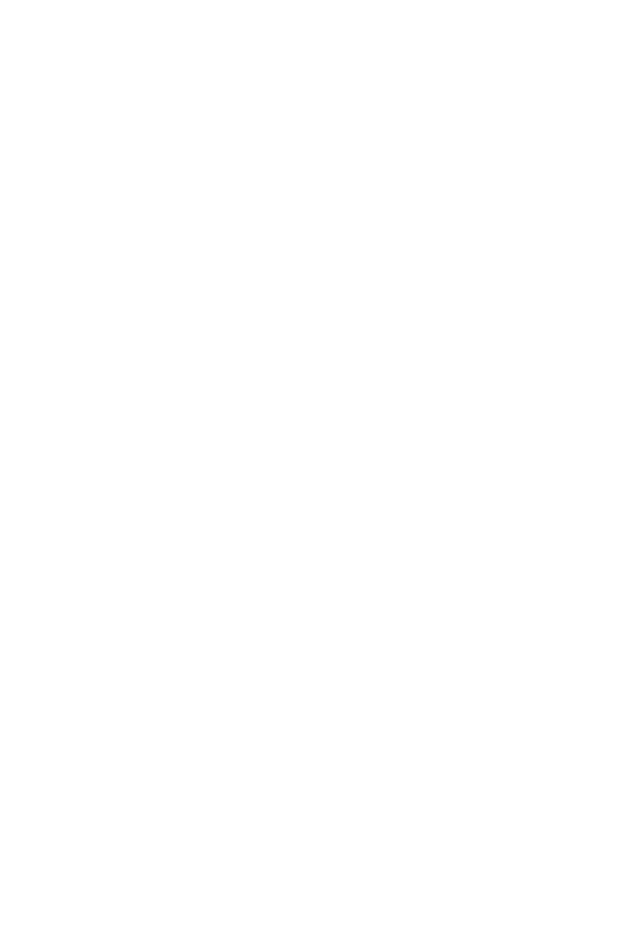
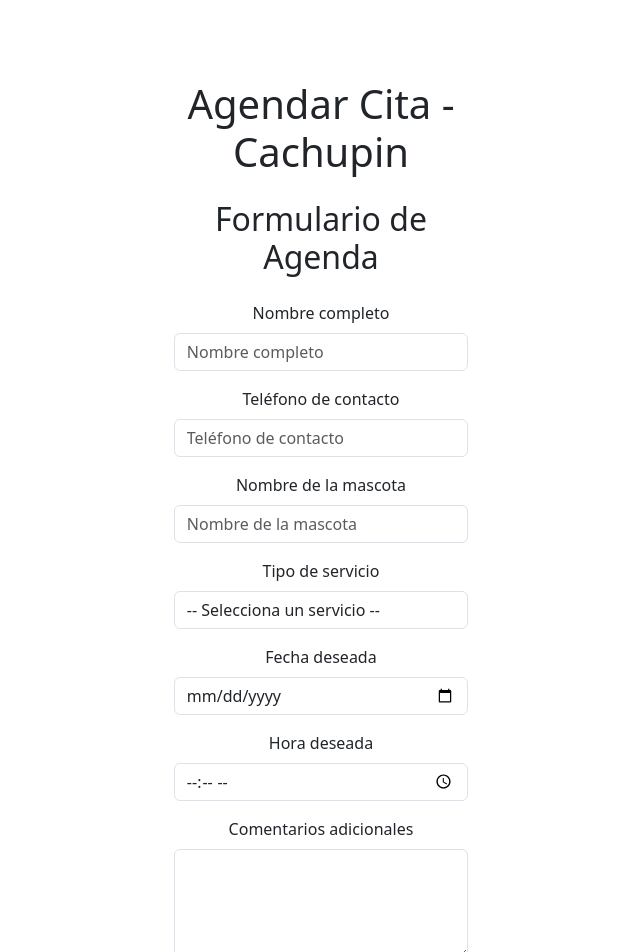
Before and after one commit to MatiasNeira1/Veterinaria-retail, a React (Vite) app in the folder client/: page /agendar in a window 1280 px wide. Before the commit this address had no page. Shown: the top 952 px of the page, without its empty margins (319-959 px from the left). Before the commit the page ends 800 px from the top, so only its background shows below. Built offline with nearby package versions, Linux system fonts and the light colour scheme.

Commit message:
Finalizar compra, agendar

```diff
--- a/client/src/App.jsx
+++ b/client/src/App.jsx
@@ -5,33 +5,30 @@ import Showplans from './pages/Plan';
 import Menu from './pages/Menu';
 import VerCarrito from './pages/VerCarrito';
 import Productos from './pages/Productos';
+import FinalizarCompra from './pages/FinalizarCompra';
+import AgendarCita from './pages/Agendar';
 
 import { BrowserRouter as Router, Route, Routes, Link } from "react-router-dom";
 
 function App() {
 
-
   return (
     <Router>
       <div>
-
         <Routes>
+            <Route path="/" element={<Login />} />
             <Route path="/register" element={<Register />} />
             <Route path="/login" element={<Login />} />
             <Route path="/Plan" element={<Showplans />} />
             <Route path="/Menu" element={<Menu />} />
             <Route path="/VerCarrito" element={<VerCarrito />} />
             <Route path="/productos" element={<Productos />} />
+            <Route path="/FinalizarCompra" element={<FinalizarCompra />} />
+            <Route path="/agendar" element={<AgendarCita />} />
         </Routes>
       </div>
-
     </Router>
-
-
-
-
-
   )
 }
 
-export default App
+export default App;
--- a/client/src/components/Navbar.jsx
+++ b/client/src/components/Navbar.jsx
@@ -39,7 +39,7 @@ const CustomNavbar = () => {
 
         <Button
           as={Link}
-          to="/agendar"
+          to="/Agendar"
           variant="success"
           className="ms-auto"
           style={{ whiteSpace: 'nowrap' }}
--- a/client/src/pages/Agendar.jsx
+++ b/client/src/pages/Agendar.jsx
@@ -0,0 +1,128 @@
+import React, { useState } from 'react';
+import { Form, Button, Container, Row, Col } from 'react-bootstrap';
+
+export default function AgendarCita() {
+  const [nombre, setNombre] = useState('');
+  const [telefono, setTelefono] = useState('');
+  const [mascota, setMascota] = useState('');
+  const [servicio, setServicio] = useState('');
+  const [fecha, setFecha] = useState('');
+  const [hora, setHora] = useState('');
+  const [comentarios, setComentarios] = useState('');
+
+  const handleSubmit = (e) => {
+    e.preventDefault();
+    console.log('Cita confirmada:', { nombre, telefono, mascota, servicio, fecha, hora, comentarios });
+  };
+
+  return (
+    <Container className="mt-5">
+      <Row>
+        <Col xs={12} md={8} className="mx-auto">
+          <h1 className="text-center mb-4">Agendar Cita - Cachupin</h1>
+          <h2 className="text-center mb-4">Formulario de Agenda</h2>
+
+          <Form onSubmit={handleSubmit}>
+            {/* Nombre completo */}
+            <Form.Group className="mb-3" controlId="formNombre">
+              <Form.Label>Nombre completo</Form.Label>
+              <Form.Control
+                type="text"
+                placeholder="Nombre completo"
+                value={nombre}
+                onChange={(e) => setNombre(e.target.value)}
+                required
+              />
+            </Form.Group>
+
+            {/* Teléfono de contacto */}
+            <Form.Group className="mb-3" controlId="formTelefono">
+              <Form.Label>Teléfono de contacto</Form.Label>
+              <Form.Control
+                type="tel"
+                placeholder="Teléfono de contacto"
+                value={telefono}
+                onChange={(e) => setTelefono(e.target.value)}
+                required
+              />
+            </Form.Group>
+
+            {/* Nombre de la mascota */}
+            <Form.Group className="mb-3" controlId="formMascota">
+              <Form.Label>Nombre de la mascota</Form.Label>
+              <Form.Control
+                type="text"
+                placeholder="Nombre de la mascota"
+                value={mascota}
+                onChange={(e) => setMascota(e.target.value)}
+                required
+              />
+            </Form.Group>
+
+            {/* Tipo de servicio */}
+            <Form.Group className="mb-3" controlId="formServicio">
+              <Form.Label>Tipo de servicio</Form.Label>
+              <Form.Control
+                as="select"
+                value={servicio}
+                onChange={(e) => setServicio(e.target.value)}
+                required
+              >
+                <option value="">-- Selecciona un servicio --</option>
+                <option value="veterinaria">Consulta Veterinaria</option>
+                <option value="peluqueria">Peluquería</option>
+                <option value="vacunacion">Vacunación</option>
+                <option value="bano">Baño y Limpieza</option>
+              </Form.Control>
+            </Form.Group>
+
+            {/* Fecha deseada */}
+            <Form.Group className="mb-3" controlId="formFecha">
+              <Form.Label>Fecha deseada</Form.Label>
+              <Form.Control
+                type="date"
+                value={fecha}
+                onChange={(e) => setFecha(e.target.value)}
+                required
+              />
+            </Form.Group>
+
+            {/* Hora deseada */}
+            <Form.Group className="mb-3" controlId="formHora">
+              <Form.Label>Hora deseada</Form.Label>
+              <Form.Control
+                type="time"
+                value={hora}
+                onChange={(e) => setHora(e.target.value)}
+                required
+              />
+            </Form.Group>
+
+            {/* Comentarios adicionales */}
+            <Form.Group className="mb-3" controlId="formComentarios">
+              <Form.Label>Comentarios adicionales</Form.Label>
+              <Form.Control
+                as="textarea"
+                rows={4}
+                value={comentarios}
+                onChange={(e) => setComentarios(e.target.value)}
+              />
+            </Form.Group>
+
+            {/* Botón para confirmar cita */}
+            <Button variant="success" type="submit" className="w-100">
+              Confirmar cita
+            </Button>
+          </Form>
+
+          {/* Volver */}
+          <div className="text-center mt-3">
+            <Button variant="link" onClick={() => window.history.back()}>
+              ← Volver
+            </Button>
+          </div>
+        </Col>
+      </Row>
+    </Container>
+  );
+}
--- a/client/src/pages/FinalizarCompra.jsx
+++ b/client/src/pages/FinalizarCompra.jsx
@@ -0,0 +1,83 @@
+import React, { useState, useEffect } from 'react';
+import { Container, Row, Col, Form, Button, ListGroup } from 'react-bootstrap';
+import { Link } from 'react-router-dom';
+
+const FinalizarCompra = () => {
+  const [productos, setProductos] = useState([]);
+  const [total, setTotal] = useState(0);
+
+  // Cargar el carrito desde localStorage y calcular el total
+  useEffect(() => {
+    const carritoGuardado = JSON.parse(localStorage.getItem('carrito')) || [];
+    setProductos(carritoGuardado);
+
+    const totalCarrito = carritoGuardado.reduce((acc, producto) => acc + producto.precio, 0);
+    setTotal(totalCarrito);
+  }, []);
+
+  // Si no hay productos en el carrito, mostramos un mensaje
+  if (productos.length === 0) {
+    return <p>No hay productos en el carrito</p>;
+  }
+
+  return (
+    <Container className="my-5">
+      <Row>
+        <Col xs={12} md={6} className="mx-auto">
+          <h1 className="text-center mb-4">Finalizar Compra</h1>
+
+          {/* Resumen del pedido */}
+          <div className="resumen mb-4">
+            <p><strong>Resumen del pedido:</strong></p>
+            <ListGroup>
+              {productos.map((producto, index) => (
+                <ListGroup.Item key={index}>
+                  {producto.nombre} - ${producto.precio}
+                </ListGroup.Item>
+              ))}
+            </ListGroup>
+            <p id="total-pago" className="mt-3">Total a pagar: <strong>${total}</strong></p>
+          </div>
+
+          {/* Formulario de método de pago */}
+          <Form action="confirmacion.html" method="POST">
+            <div className="metodo-pago mb-4">
+              <Form.Label><strong>Método de pago:</strong></Form.Label>
+              <Form.Check
+                type="radio"
+                label="Tarjeta de crédito/débito"
+                name="pago"
+                value="tarjeta"
+                required
+              />
+              <Form.Check
+                type="radio"
+                label="Transferencia bancaria"
+                name="pago"
+                value="transferencia"
+              />
+              <Form.Check
+                type="radio"
+                label="Efectivo al recibir"
+                name="pago"
+                value="efectivo"
+              />
+            </div>
+
+            {/* Botón de confirmar compra */}
+            <Button variant="success" type="submit" className="w-100">
+              Confirmar compra
+            </Button>
+          </Form>
+
+          {/* Volver al carrito */}
+          <div className="mt-3 text-center">
+            <Link to="/vercarrito">← Volver al carrito</Link>
+          </div>
+        </Col>
+      </Row>
+    </Container>
+  );
+};
+
+export default FinalizarCompra;
--- a/client/src/pages/Login.jsx
+++ b/client/src/pages/Login.jsx
@@ -1,61 +1,85 @@
-import { useState } from "react";
-import { Form, Button, Card, Container, Row, Col } from "react-bootstrap";
-import users from "./Register";
+import React, { useState } from "react";
+import { Form, Button, Container, Row, Col } from "react-bootstrap";
+import { useNavigate } from "react-router-dom";
 
-export default function Login(){
+const Login = () => {
+  const navigate = useNavigate();
   const [email, setEmail] = useState("");
   const [password, setPassword] = useState("");
   const [error, setError] = useState("");
 
   const handleLogin = (e) => {
     e.preventDefault();
-    console.log("Iniciando...")
-    console.log("Sesiona iniciada con email " + email)
 
-
-    const user=users.find((user)=>user.email===email)
-
-    if(user){
-        if(user.password===password){
-          console.log("Sesion iniciada con el email " +email)
-          setError("")
-        }else{
-            setError("Contraseña incorrecta")
-        }
-
-    }
+    if (!email || !password) {
+      setError("Por favor, ingresa el correo y la contraseña.");
+      return;
     }
 
 
+    const users = JSON.parse(localStorage.getItem("users")) || [];
+
+    const user = users.find((user) => user.email === email);
+
+    if (user) {
+      if (user.password === password) {
+        console.log("Sesión iniciada con el email " + email);
+        setError("");
+        navigate("/Menu");
+      } else {
+        setError("Contraseña incorrecta");
+      }
+    } else {
+      setError("Usuario no encontrado");
+    }
+  };
 
   return (
+    <Container className="mt-5">
+      <h1 className="text-center mb-4">Iniciar sesión</h1>
       <Form onSubmit={handleLogin}>
-      <Form.Group className="mb-3" controlId="formBasicEmail">
-        <Form.Label>
-        Email address
-         </Form.Label>
-        <Form.Control type="email" placeholder="Ingresar correo"
+        {/* Campo de email */}
+        <Form.Group as={Row} className="mb-3" controlId="formBasicEmail">
+          <Form.Label column sm="3">Correo electrónico</Form.Label>
+          <Col sm="9">
+            <Form.Control
+              type="email"
+              placeholder="Ingresar correo"
               value={email}
               onChange={(e) => setEmail(e.target.value)}
             />
-
+          </Col>
         </Form.Group>
 
-      <Form.Group className="mb-3" controlId="formBasicPassword">
-        <Form.Label>Password</Form.Label>
-        <Form.Control type="password" placeholder="Contraseña"
+        {/* Campo de contraseña */}
+        <Form.Group as={Row} className="mb-3" controlId="formBasicPassword">
+          <Form.Label column sm="3">Contraseña</Form.Label>
+          <Col sm="9">
+            <Form.Control
+              type="password"
+              placeholder="Contraseña"
               value={password}
-        onChange={(e) => setPassword(e.target.value)}/>
+              onChange={(e) => setPassword(e.target.value)}
+            />
+          </Col>
+        </Form.Group>
 
-      </Form.Group>
-      <Form.Group className="mb-3" controlId="formBasicCheckbox">
-        <Form.Check type="checkbox" label="Check me out" />
-      </Form.Group>
+        {/* Error de login */}
         {error && <p className="text-danger">{error}</p>}
-      <Button variant="primary" type="submit">
+
+        <Button variant="primary" type="submit" className="w-100">
           Ingresar
         </Button>
       </Form>
+
+      {/* Enlace para registrarse */}
+      <div className="text-center mt-3">
+        <Button variant="link" onClick={() => navigate("/register")}>
+          ¿No tienes cuenta? Regístrate aquí
+        </Button>
+      </div>
+    </Container>
   );
+};
 
-}
+export default Login;
--- a/client/src/pages/Register.jsx
+++ b/client/src/pages/Register.jsx
@@ -1,57 +1,78 @@
-import { useState } from "react";
-import { Form, Button, Card, Container, Row, Col } from "react-bootstrap";
+import React, { useState } from "react";
+import { Form, Button, Container, Row, Col } from "react-bootstrap";
+import { useNavigate } from "react-router-dom"; // Usamos useNavigate para redirigir al usuario
 
-import { useNavigate } from "react-router-dom";
-export default function Register(){
-  const navigate = useNavigate();
-    const[users, SetUsers]=useState([]);
-    const[name, setName] = useState("");
-    const[telefono,setTelefono]= useState("");
+const Register = () => {
+  const navigate = useNavigate(); // Hook para la navegación
+  const [name, setName] = useState("");
+  const [telefono, setTelefono] = useState("");
   const [email, setEmail] = useState("");
   const [password, setPassword] = useState("");
-
-    //const [mensaje, setMensaje] = useState("");
 
   const userRegister = (e) => {
     e.preventDefault();
 
-      const newUser= {name,telefono,email,password};
+    const newUser = { name, telefono, email, password };
 
-      SetUsers([users,newUser])
+    // Obtener los usuarios ya guardados en localStorage (si existen)
+    const storedUsers = JSON.parse(localStorage.getItem("users")) || [];
+
+    // Agregar el nuevo usuario
+    storedUsers.push(newUser);
+
+    // Guardar los usuarios actualizados en localStorage
+    localStorage.setItem("users", JSON.stringify(storedUsers));
+
     setName("");
     setTelefono("");
     setEmail("");
     setPassword("");
 
-      console.log("Email logueado:"+ email)
+    console.log("Usuario registrado: " + email);
+
+    // Notificación de navegador
+    if (Notification.permission === "granted") {
+      new Notification("Se ha creado el usuario");
+    } else if (Notification.permission !== "denied") {
+      Notification.requestPermission().then((permission) => {
+        if (permission === "granted") {
+          new Notification("Se ha creado el usuario");
         }
-    const redirectToLogin=()=>{
-      navigate('/Login')
+      });
     }
+
+    // Redirigir al login después de mostrar la notificación
+    setTimeout(() => {
+      navigate("/login"); // Redirige automáticamente al login
+    },0); // Espera 3 segundos antes de redirigir
+  };
 
   return (
     <Container className="mt-5">
       <form onSubmit={userRegister}>
-        {/*Campo de nombre*/}
+        {/* Campo de nombre */}
         <Form.Group as={Row} className="mb-3" controlId="formPlaintextName">
           <Form.Label column sm="3">
             Nombre
           </Form.Label>
           <Col sm="9">
-        <Form.Control type="text"
+            <Form.Control
+              type="text"
               placeholder="Nombre"
               value={name}
-        onChange={(e) => setName(e.target.value)}/>
-
+              onChange={(e) => setName(e.target.value)}
+            />
           </Col>
         </Form.Group>
 
+        {/* Campo de telefono */}
         <Form.Group as={Row} className="mb-3" controlId="formPlaintextLastName">
           <Form.Label column sm="3">
             Telefono
           </Form.Label>
           <Col sm="9">
-            <Form.Control type="text"
+            <Form.Control
+              type="text"
               placeholder="Telefono"
               value={telefono}
               onChange={(e) => setTelefono(Number(e.target.value))}
@@ -59,29 +80,29 @@ export default function Register(){
           </Col>
         </Form.Group>
 
-    {/*Campo de email*/}
-
+        {/* Campo de email */}
         <Form.Group as={Row} className="mb-3" controlId="formPlaintextEmail">
           <Form.Label column sm="3">
             Correo electronico
           </Form.Label>
           <Col sm="9">
-        <Form.Control type="email"
+            <Form.Control
+              type="email"
               placeholder="correo@ejemplo.com"
               value={email}
               onChange={(e) => setEmail(e.target.value)}
             />
-
           </Col>
         </Form.Group>
 
-    {/*Campo de contraseña*/}
+        {/* Campo de contraseña */}
         <Form.Group as={Row} className="mb-3" controlId="formPlaintextPassword">
           <Form.Label column sm="3">
             Contraseña
           </Form.Label>
           <Col sm="9">
-        <Form.Control type="password"
+            <Form.Control
+              type="password"
               placeholder="Contraseña"
               value={password}
               onChange={(e) => setPassword(e.target.value)}
@@ -89,13 +110,16 @@ export default function Register(){
           </Col>
         </Form.Group>
 
-    <Button type="submit"variant="success">Registrar</Button>
+        <Button type="submit" variant="success">
+          Registrar
+        </Button>
+      </form>
 
-    </form>
-    <button type="submit" onClick={redirectToLogin}>Ir a inicio de sesion</button>
+      <Button variant="link" onClick={() => navigate("/login")}>
+        Ir a inicio de sesión
+      </Button>
+    </Container>
+  );
+};
 
-
-</Container>
-
-  );
-}
+export default Register;
--- a/client/src/pages/VerCarrito.jsx
+++ b/client/src/pages/VerCarrito.jsx
@@ -45,13 +45,13 @@ const VerCarrito = () => {
       </div>
 
       {/* Botón para finalizar la compra */}
-      <button className="btn-finalizar" onClick={() => window.location.href = '/Menu'}>
+      <button className="btn-finalizar" onClick={() => window.location.href = '/FinalizarCompra'}>
         Finalizar compra
       </button>
 
       {/* Enlace para volver */}
       <div className="volver">
-        <Link to="/">← Volver</Link>
+        <Link to="/Menu">← Volver</Link>
       </div>
     </div>
   );
```
Lines whose indentation alone changed are shown as unchanged.
